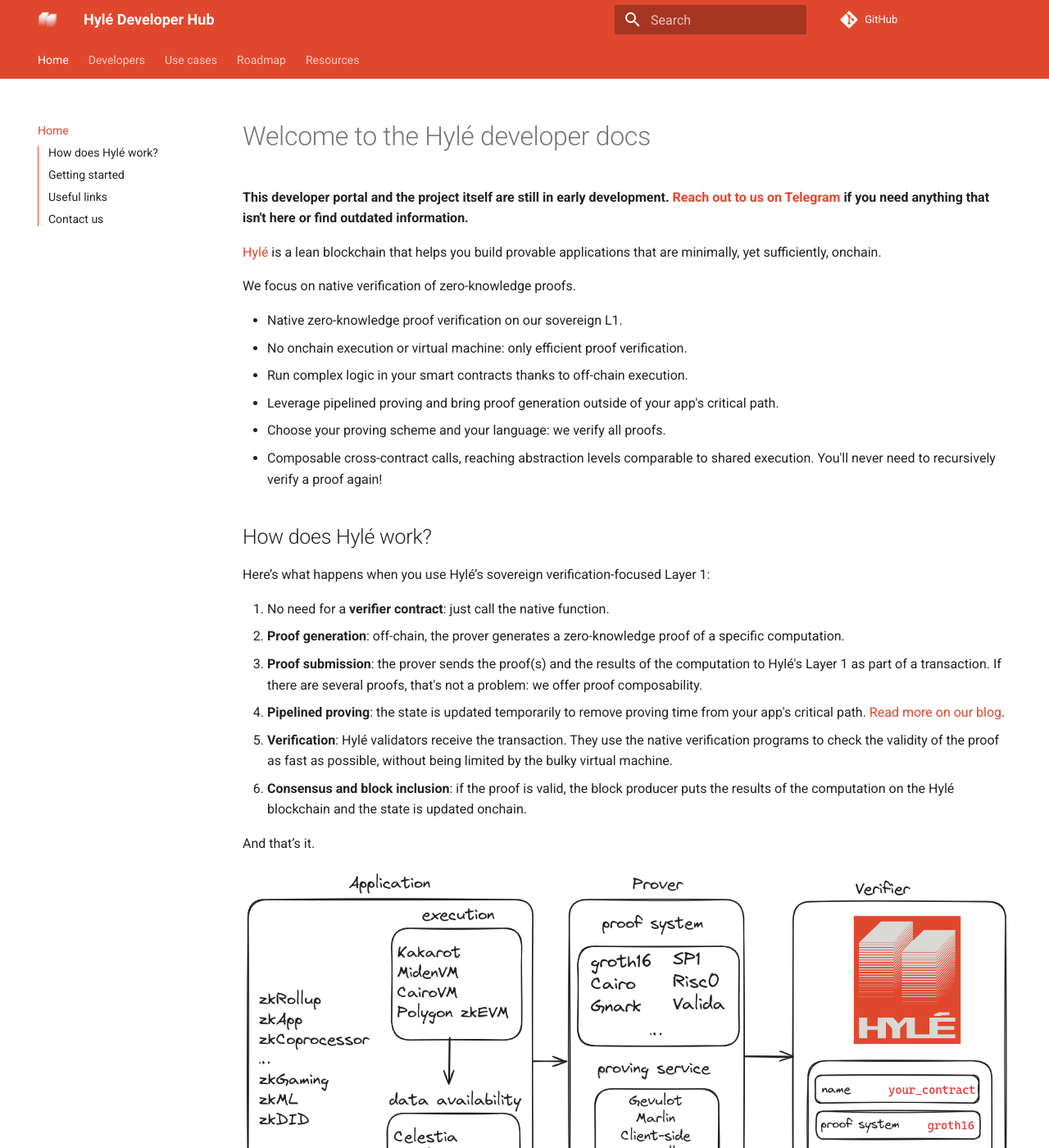
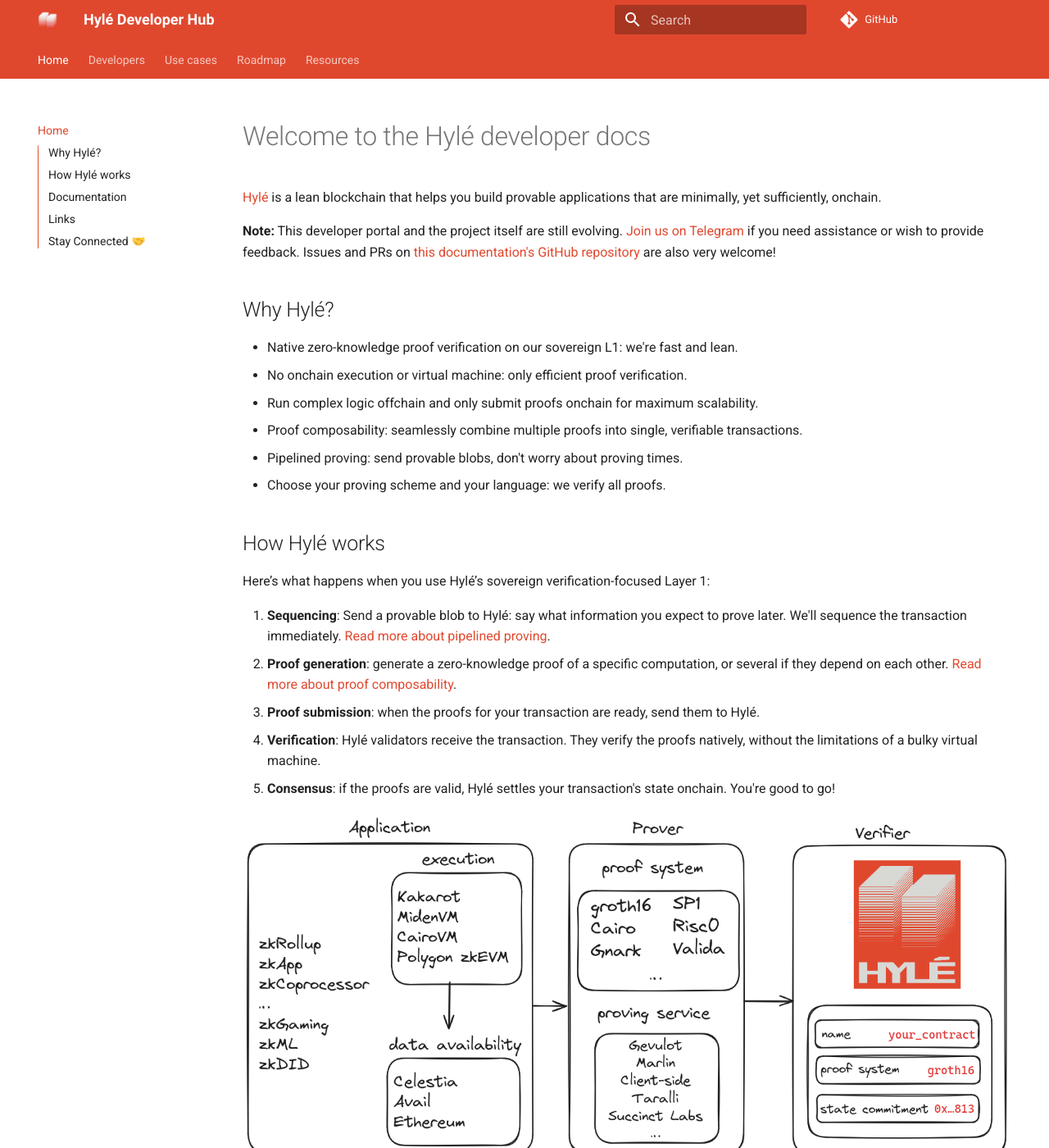
Before and after one commit to Hyle-org/devhub-hyle, an MkDocs documentation site: the page built from docs/index.md, in a window 1280 px wide and 1400 px high. Shown: the whole window at 82% size. Built offline with MkDocs 1.6.1 and Material for MkDocs 9.7.7, drawn with Linux system fonts in a browser that asks for light colours; comment, search, counter and statistics services are not loaded; some of the changed text lies outside the part shown.

Commit message:
Homepage improvements (#13)
* duplicate title

* using the CLI -> getting started

* redo contact us section

* add link to explorer in getting started

* rewrite & cleanup

* Merge branch 'main' into homepage

```diff
--- a/docs/index.md
+++ b/docs/index.md
@@ -5,54 +5,54 @@
 
 # Welcome to the Hylé developer docs
 
-**This developer portal and the project itself are still in early development. [Reach out to us on Telegram](https://t.me/hyle_org) if you need anything that isn't here or find outdated information.**
+[Hylé](https://hyle.eu/) is a lean blockchain that helps you build provable applications that are minimally, yet sufficiently, onchain.
 
-[Hylé](https://hyle.eu/)  is a lean blockchain that helps you build provable applications that are minimally, yet sufficiently, onchain.
+**Note:** This developer portal and the project itself are still evolving. [Join us on Telegram](https://t.me/hyle_org) if you need assistance or wish to provide feedback. Issues and PRs on [this documentation's GitHub repository](https://github.com/Hyle-org/devhub-hyle) are also very welcome!
 
-We focus on native verification of zero-knowledge proofs.
+## Why Hylé?
 
-- Native zero-knowledge proof verification on our sovereign L1.
+- Native zero-knowledge proof verification on our sovereign L1: we're fast and lean.
 - No onchain execution or virtual machine: only efficient proof verification.
-- Run complex logic in your smart contracts thanks to off-chain execution.
-- Leverage pipelined proving and bring proof generation outside of your app's critical path.
+- Run complex logic offchain and only submit proofs onchain for maximum scalability.
+- Proof composability: seamlessly combine multiple proofs into single, verifiable transactions.
+- Pipelined proving: send provable blobs, don't worry about proving times.
 - Choose your proving scheme and your language: we verify all proofs.
-- Composable cross-contract calls, reaching abstraction levels comparable to shared execution. You'll never need to recursively verify a proof again!
 
-## How does Hylé work?
+## How Hylé works
 
 Here’s what happens when you use Hylé’s sovereign verification-focused Layer 1:
 
-1. No need for a **verifier contract**: just call the native function.
-1. **Proof generation**: off-chain, the prover generates a zero-knowledge proof of a specific computation.
-1. **Proof submission**: the prover sends the proof(s) and the results of the computation to Hylé's Layer 1 as part of a transaction. If there are several proofs, that's not a problem: we offer proof composability.
-1. **Pipelined proving**: the state is updated temporarily to remove proving time from your app's critical path. [Read more on our blog](https://blog.hyle.eu/an-introduction-to-delayed-proving/).
-1. **Verification**: Hylé validators receive the transaction. They use the native verification programs to check the validity of the proof as fast as possible, without being limited by the bulky virtual machine.
-1. **Consensus and block inclusion**: if the proof is valid, the block producer puts the results of the computation on the Hylé blockchain and the state is updated onchain.
-
-And that’s it.
+1. **Sequencing**: Send a provable blob to Hylé: say what information you expect to prove later. We'll sequence the transaction immediately. [Read more about pipelined proving](https://blog.hyle.eu/an-introduction-to-delayed-proving/).
+1. **Proof generation**: generate a zero-knowledge proof of a specific computation, or several if they depend on each other. [Read more about proof composability](https://blog.hyle.eu/proof-composability-on-hyle/).
+1. **Proof submission**: when the proofs for your transaction are ready, send them to Hylé.
+1. **Verification**: Hylé validators receive the transaction. They verify the proofs natively, without the limitations of a bulky virtual machine.
+1. **Consensus**: if the proofs are valid, Hylé settles your transaction's state onchain. You're good to go!
 
 ![Diagram of the different steps coming before Hylé settlement. The diagram is in three parts. The first part, titled Application, includes the use cases (zkRollup, zkApp, zkCoprocessor, zkGaming, zkML, zkDID, and so on). Then it shows execution (via Kakarot, MidenVM, CairoVM, Polygon zkEVM) and data availability (Celestia, Avail, Ethereum). The second part of the diagram is the Prover, with the proof system (groth16, SP1, Cairo, Risc0, Gnark, Valida) and the proving service (Gevulot, client-side, Taralli, Succinct Labs). The third part is the Verifier, Hylé, which only stocks the name of the contract, the proof system and the state commitment.](../assets/img/main-diagram-large-detailed.png)
 
 With this system, execution and storage happen anywhere you like, without cost barriers. You only need a fast and trustworthy verifier: that’s Hylé.
 
-## Getting started
+## Documentation
 
-1. [Run your own devnet](./developers/getting-started/run-devnet.md) or [Connect to the public devnet](./developers/getting-started/connect-to-devnet.md)
-1. Learn how to [create your first smart contract](developers/getting-started/your-first-smart-contract.md)
+- [Get started now](developers/getting-started/index.md)
+- [Learn more about Hylé](developers/general-doc/index.md)
+- [Check out examples](developers/examples/index.md)
 
-## Useful links
+## Links
 
 - [Rust WIP node](http://github.com/hyle-org/hyle)
 - [Hyle.eu](https://hyle.eu)
 - [Hylé blog](https://blog.hyle.eu)
 
-## Contact us
-
 Feel free to reach out to the team for more information:
 
-- :fontawesome-brands-github: Github: [Hylé](https://github.com/Hyle-org)
-- :fontawesome-brands-twitter: Twitter: [@hyle_org](https://x.com/hyle_org)
-- :fontawesome-solid-archway: Farcaster: [@hyle-org](https://warpcast.com/hyle-org)
-- :fontawesome-brands-linkedin: LinkedIn: [Hylé](https://www.linkedin.com/company/hyl-/)
-- :fontawesome-brands-youtube: Youtube: [@Hylé](https://www.youtube.com/@Hyl%C3%A9-org)
-- :fontawesome-brands-telegram: Telegram: [@hyle_org](https://t.me/hyle_org)
+## Stay Connected 🤝
+
+Have questions, feedback, or just want to say hi? Reach out to us through your favorite platform—we’d love to hear from you!
+
+- :fontawesome-brands-github: [GitHub](https://github.com/Hyle-org)
+- :fontawesome-brands-twitter: [Twitter](https://x.com/hyle_org)
+- :fontawesome-solid-archway: [Farcaster](https://warpcast.com/hyle-org)
+- :fontawesome-brands-linkedin: [LinkedIn](https://www.linkedin.com/company/hyl-/)
+- :fontawesome-brands-youtube: [Youtube](https://www.youtube.com/@Hyl%C3%A9-org)
+- :fontawesome-brands-telegram: [Telegram](https://t.me/hyle_org)
```
Also changed, not shown: docs/developers/getting-started/connect-to-devnet.md (+0 -4 lines), docs/developers/getting-started/index.md (+3 -3 lines).
